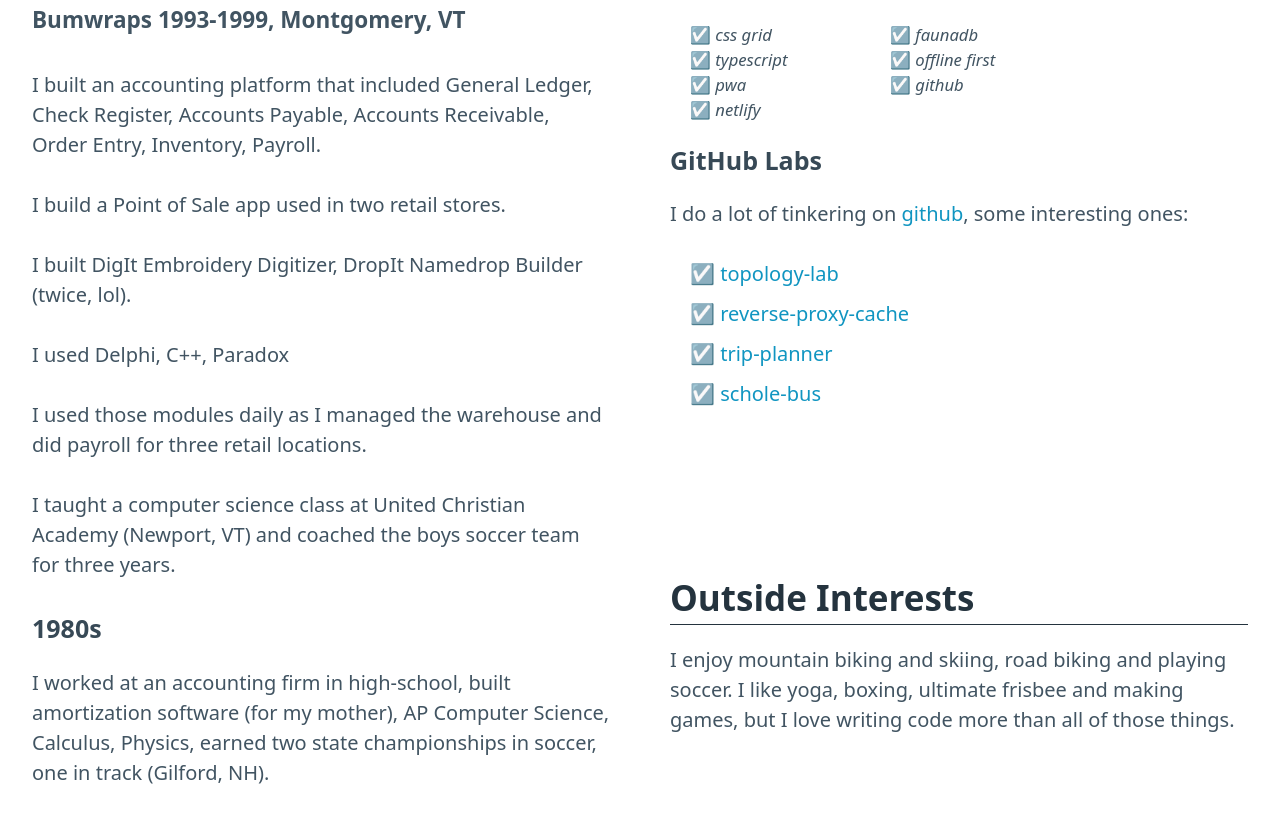
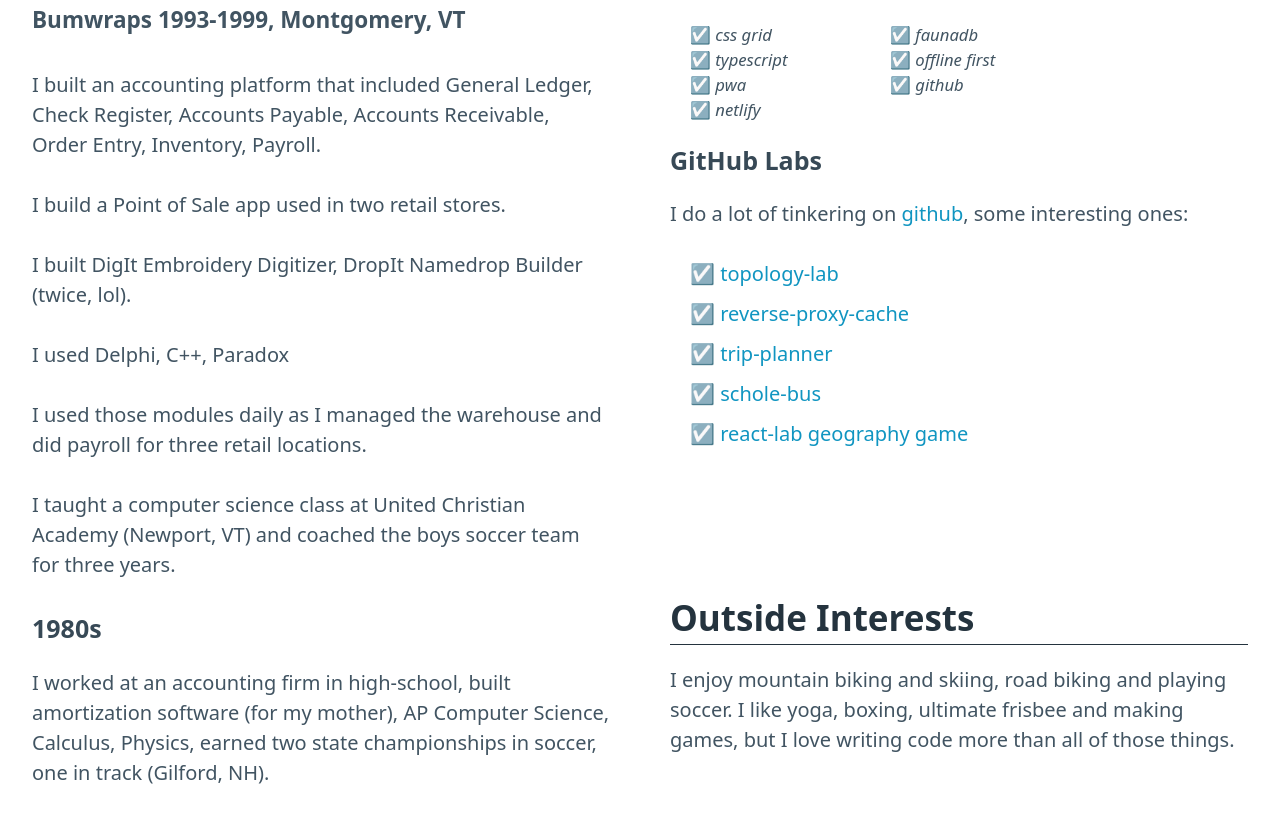
Before and after one commit to ca0v/ca0v, a website: page resume/cv.html in a window 1280 px wide. Shown: the part 1685-2507 px from the top of the page. Drawn offline with nearby package versions, Linux system fonts and the light colour scheme.

Commit message:
Adds react geography game

```diff
--- a/resume/cv.html
+++ b/resume/cv.html
@@ -217,6 +217,7 @@
             <li><a href="https://github.com/ca0v/reverse-proxy-cache/tree/v1.0.8">reverse-proxy-cache</a></li>
             <li><a href="https://github.com/corey-alix/trip-planner-app/tree/v1.0.1">trip-planner</a></li>
             <li><a href="https://github.com/corey-alix/schole-bus">schole-bus</a></li>
+            <li><a href="https://github.com/ca0v/react-lab">react-lab geography game</a></li>
           </ul>
         </p>
       </section>
```
